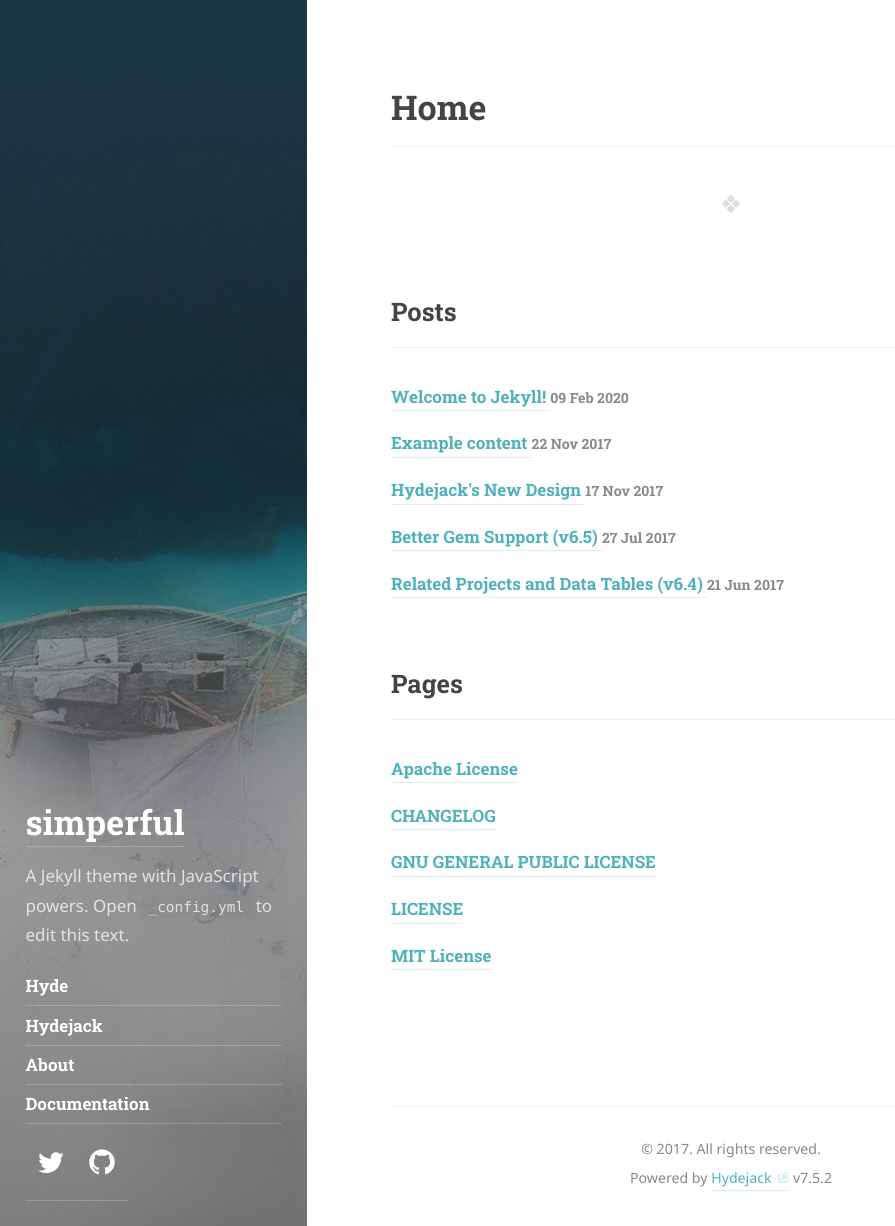
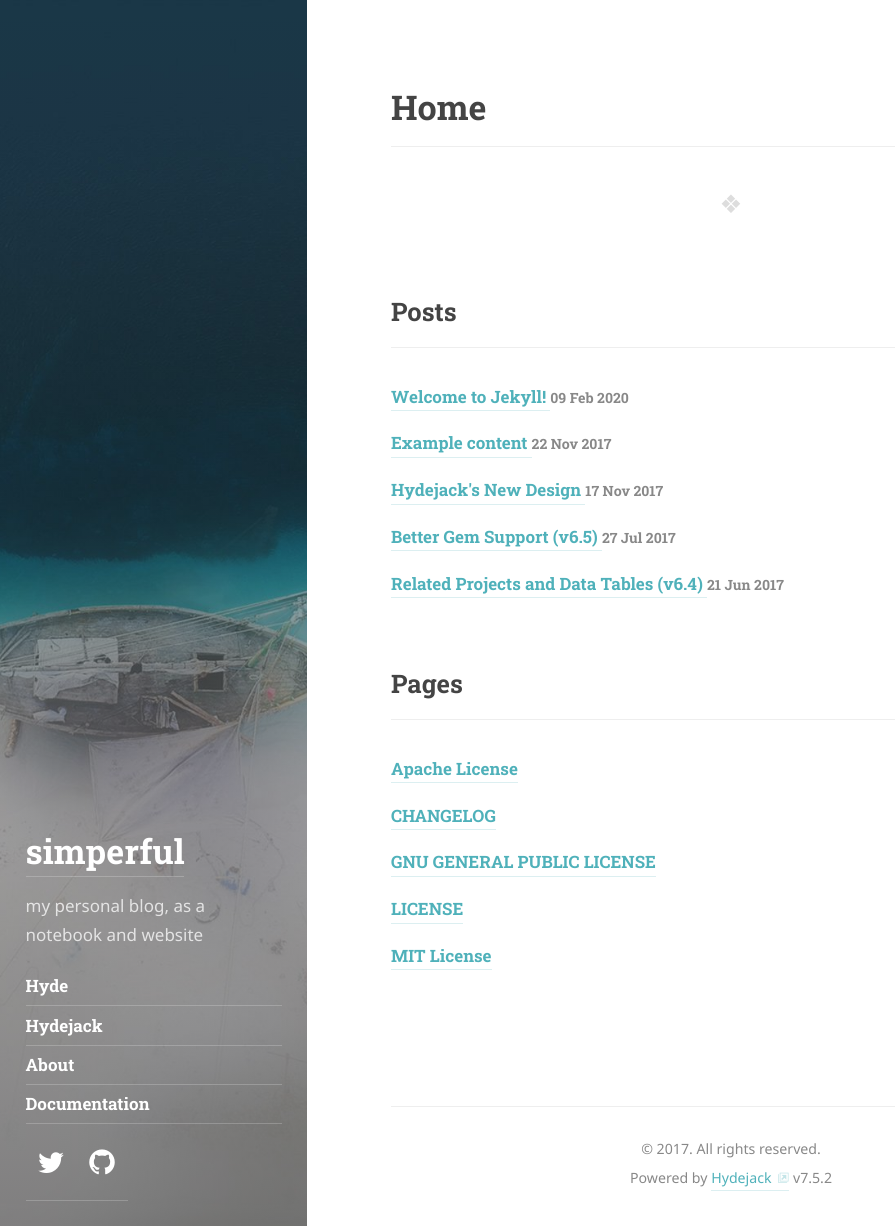
Before and after one commit to simperful/simperful.github.io, a Jekyll site: the page built from index.markdown, in a window 1280 px wide and 1226 px high. Shown: the whole window, without its empty margins (0-895 px from the left). Built offline with Jekyll 4.4.1, drawn with Linux system fonts in a browser that asks for light colours; some web fonts are replaced; the list of posts is cut into pages by our own code; some of the changed lines change nothing that is shown.

Commit message:
fix update issues

```diff
--- a/_config.yml
+++ b/_config.yml
@@ -30,9 +30,9 @@
   my personal blog, as a notebook and website
 
 # A shorter description for the sidebar.
-tagline:               >
-  A Jekyll theme with JavaScript powers.
-  Open `_config.yml` to edit this text.
+#tagline:               >
+# A Jekyll theme with JavaScript powers.
+#  Open `_config.yml` to edit this text.
 
 # A list of keywords for your blog
 keywords:              []
```
